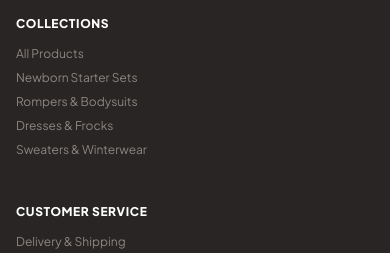
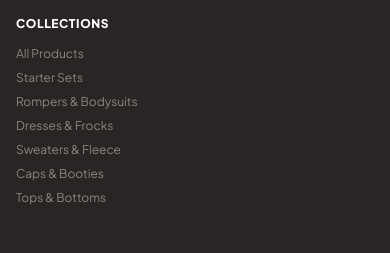
Before and after one commit to muzammiliqbalofficial/new, a Next.js app: page /products in a window 390 px wide. Shown: the part 1528-1781 px from the top of the page. Built offline with nearby package versions, Linux system fonts and the light colour scheme; no server answers; the database is empty.

Commit message:
fix: resolved search image URLs, unified categories across header and footer, fixed uppercase branding in trust & instagram blocks, and removed mobile floating whatsapp overlap

```diff
--- a/src/components/FloatingWhatsApp.tsx
+++ b/src/components/FloatingWhatsApp.tsx
@@ -9,7 +9,7 @@ export default function FloatingWhatsApp() {
   const link = `https://wa.me/${whatsappNumber}?text=${encodeURIComponent(defaultMsg)}`;
 
   return (
-    <div className="fixed bottom-6 right-6 z-50 flex items-center group">
+    <div className="fixed bottom-6 right-6 z-50 hidden md:flex items-center group">
       {/* Tooltip on desktop */}
       <div className="hidden md:flex items-center mr-3 px-3.5 py-1.5 bg-charcoal text-white text-xs font-bold rounded-2xl shadow-lg opacity-0 group-hover:opacity-100 transition-opacity duration-300 pointer-events-none whitespace-nowrap border border-white/10">
         <span>Need help? Chat on WhatsApp</span>
--- a/src/components/Footer.tsx
+++ b/src/components/Footer.tsx
@@ -79,22 +79,32 @@ export default function Footer() {
               </li>
               <li>
                 <Link href="/category/newborn-starter-sets" className="hover:text-white transition-colors">
-                  Newborn Starter Sets
+                  Starter Sets
                 </Link>
               </li>
               <li>
                 <Link href="/category/bodysuits-rompers" className="hover:text-white transition-colors">
-                  Rompers & Bodysuits
+                  Rompers &amp; Bodysuits
                 </Link>
               </li>
               <li>
                 <Link href="/category/baby-dresses-frocks" className="hover:text-white transition-colors">
-                  Dresses & Frocks
+                  Dresses &amp; Frocks
                 </Link>
               </li>
               <li>
                 <Link href="/category/sweaters-winter-fleece" className="hover:text-white transition-colors">
-                  Sweaters & Winterwear
+                  Sweaters &amp; Fleece
+                </Link>
+              </li>
+              <li>
+                <Link href="/category/baby-caps-hats-socks" className="hover:text-white transition-colors">
+                  Caps &amp; Booties
+                </Link>
+              </li>
+              <li>
+                <Link href="/category/tops-bottoms" className="hover:text-white transition-colors">
+                  Tops &amp; Bottoms
                 </Link>
               </li>
             </ul>
--- a/src/components/Header.tsx
+++ b/src/components/Header.tsx
@@ -13,10 +13,11 @@ import { formatPrice, getR2ImageUrl } from '@/lib/formatters';
 const NAV_LINKS = [
   { name: 'All Products', href: '/products' },
   { name: 'Starter Sets', href: '/category/newborn-starter-sets' },
-  { name: 'Rompers', href: '/category/bodysuits-rompers' },
-  { name: 'Dresses', href: '/category/baby-dresses-frocks' },
-  { name: 'Sweaters', href: '/category/sweaters-winter-fleece' },
+  { name: 'Rompers & Bodysuits', href: '/category/bodysuits-rompers' },
+  { name: 'Dresses & Frocks', href: '/category/baby-dresses-frocks' },
+  { name: 'Sweaters & Fleece', href: '/category/sweaters-winter-fleece' },
   { name: 'Caps & Booties', href: '/category/baby-caps-hats-socks' },
+  { name: 'Tops & Bottoms', href: '/category/tops-bottoms' },
 ];
 
 export default function Header() {
--- a/src/components/InstagramFeed.tsx
+++ b/src/components/InstagramFeed.tsx
@@ -43,9 +43,10 @@ export default function InstagramFeed() {
       <div className="max-w-7xl mx-auto px-4 sm:px-6 lg:px-8 space-y-6">
         <div className="flex flex-col sm:flex-row sm:items-end justify-between gap-3 text-center sm:text-left">
           <div>
-            <span className="text-[11px] font-extrabold uppercase tracking-wider text-brand flex items-center justify-center sm:justify-start space-x-1">
+            <span className="text-[11px] font-extrabold tracking-wider text-brand flex items-center justify-center sm:justify-start space-x-1">
               <Instagram className="w-3.5 h-3.5 text-[#E4405F]" />
-              <span>@tinykids.pk on Instagram</span>
+              <span className="lowercase font-black">@tinykids.pk</span>
+              <span className="uppercase text-[10px] font-extrabold ml-1">on Instagram</span>
             </span>
             <h2 className="text-2xl sm:text-3xl font-extrabold text-charcoal tracking-tight">
               Follow Us & Tag Your Little Angels
--- a/src/components/SearchModal.tsx
+++ b/src/components/SearchModal.tsx
@@ -5,7 +5,7 @@ import Image from 'next/image';
 import Link from 'next/link';
 import { Search, X, ShoppingBag, ArrowRight } from 'lucide-react';
 import MiniSearch from 'minisearch';
-import { formatPrice } from '@/lib/formatters';
+import { formatPrice, getR2ImageUrl } from '@/lib/formatters';
 
 interface SearchDoc {
   id: string;
@@ -163,7 +163,7 @@ export default function SearchModal({ isOpen, onClose }: Props) {
                   <div className="flex items-center space-x-3.5 min-w-0 pr-4">
                     <div className="relative w-12 h-12 rounded-xl bg-cream-200 overflow-hidden flex-shrink-0 border border-charcoal-border/50">
                       <Image
-                        src={product.imageStem || 'placeholder-product'}
+                        src={getR2ImageUrl(product.imageStem, '300w')}
                         alt={product.name}
                         fill
                         sizes="48px"
--- a/src/components/TrustBadges.tsx
+++ b/src/components/TrustBadges.tsx
@@ -35,8 +35,8 @@ export default function TrustBadges() {
     <section className="py-10 bg-white border-y border-charcoal-border/50">
       <div className="max-w-7xl mx-auto px-4 sm:px-6 lg:px-8">
         <div className="text-center max-w-xl mx-auto mb-8">
-          <span className="text-[11px] font-extrabold uppercase tracking-wider text-brand block mb-1">
-            Why Parents Choose tinykids.pk
+          <span className="text-[11px] font-extrabold tracking-wider text-brand block mb-1">
+            Why Parents Choose <span className="lowercase font-black">tinykids.pk</span>
           </span>
           <h2 className="text-2xl sm:text-3xl font-extrabold text-charcoal tracking-tight">
             Soft, Safe & Affordable Baby Clothes
```
